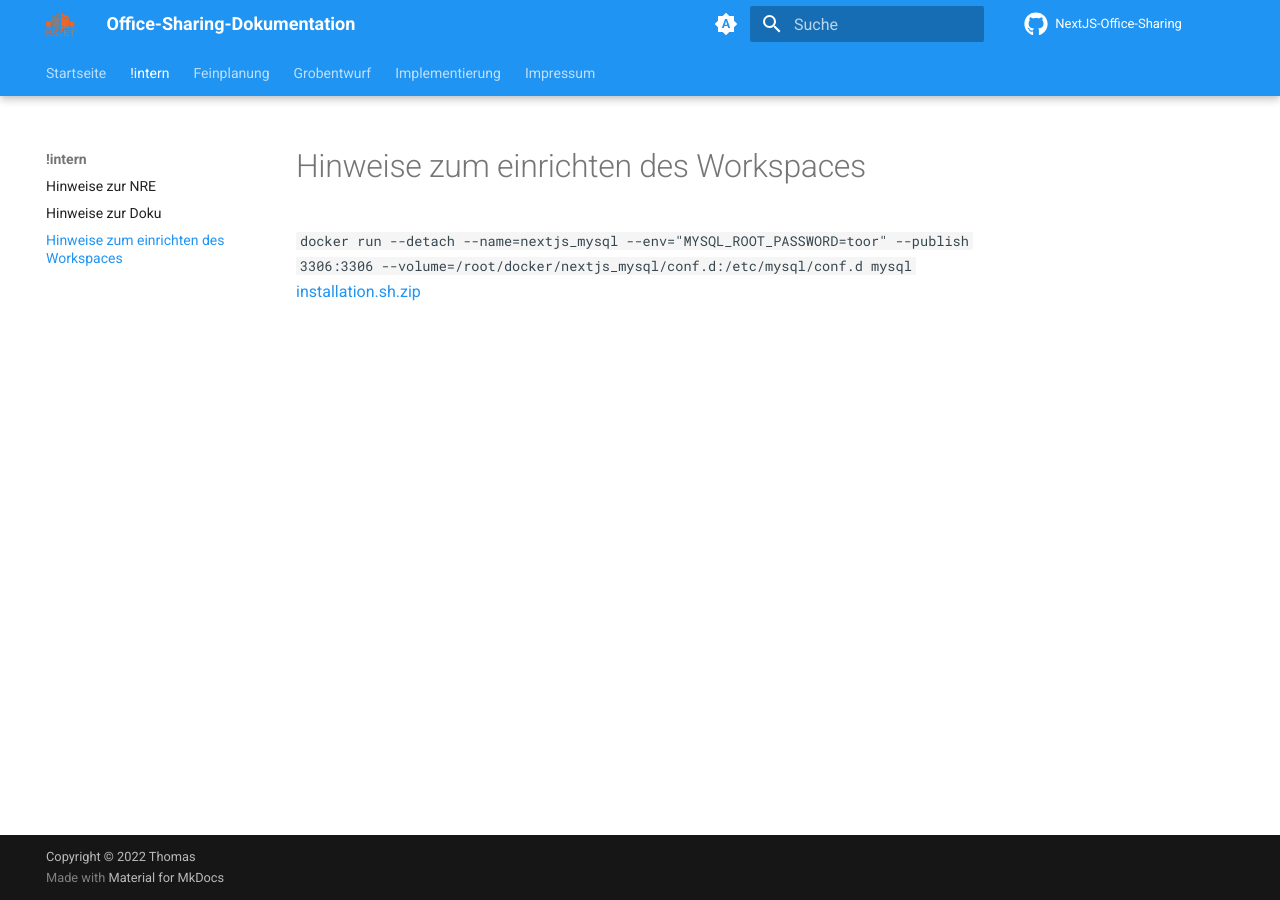
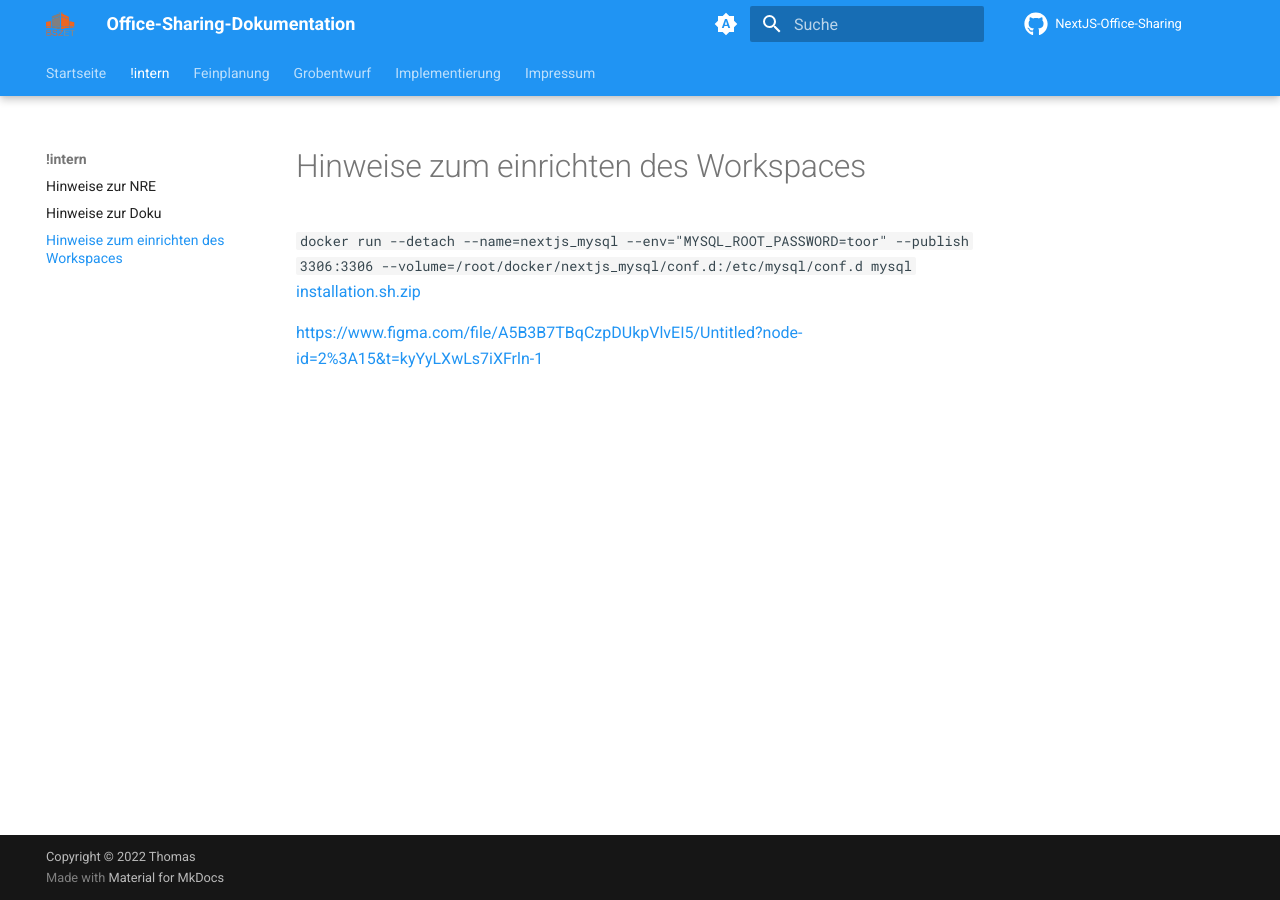
Before and after one commit to gz-bad-erzland-p2/Dokumentation, an MkDocs documentation site: the page built from docs/!intern/workspace-instruction.md, in a window 1280 px wide. Built offline with MkDocs 1.6.1 and Material for MkDocs 9.7.7, drawn with Linux system fonts in a browser that asks for light colours; comment, search, counter and statistics services are not loaded; part of the change alters nothing that is shown.

Commit message:
Update workspace-instruction.md

```diff
--- a/docs/!intern/workspace-instruction.md
+++ b/docs/!intern/workspace-instruction.md
@@ -2,3 +2,8 @@
 
 `docker run --detach --name=nextjs_mysql --env="MYSQL_ROOT_PASSWORD=toor" --publish 3306:3306 --volume=/root/docker/nextjs_mysql/conf.d:/etc/mysql/conf.d mysql`
 [installation.sh.zip](https://github.com/gz-bad-erzland-p2/Dokumentation/files/10124559/installation.sh.zip)
+
+
+
+
+https://www.figma.com/file/A5B3B7TBqCzpDUkpVlvEI5/Untitled?node-id=2%3A15&t=kyYyLXwLs7iXFrln-1
```
